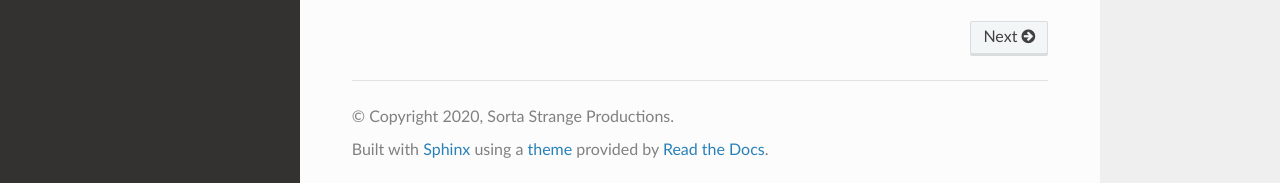
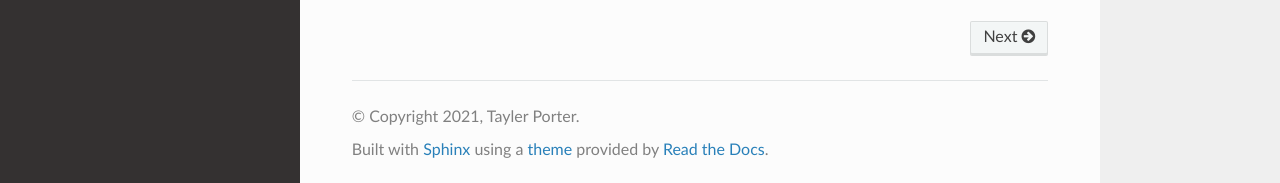
Before and after one commit to tayler6000/pyVoIP, a Sphinx documentation site: the page built from docs/index.rst, in a window 1280 px wide and 900 px high, scrolled down 651 px. Shown: the part 714-897 px from the top of the window. Built offline with Sphinx 7.4.7 and the Read the Docs theme 2.0.0, drawn with Linux system fonts in a browser that asks for light colours.

```diff
--- a/docs/conf.py
+++ b/docs/conf.py
@@ -20,11 +20,11 @@ import sphinx_rtd_theme
 # -- Project information -----------------------------------------------------
 
 project = 'pyVoIP'
-copyright = '2020, Sorta Strange Productions'
+copyright = '2021, Tayler Porter'
 author = 'Tayler J Porter'
 
 # The full version, including alpha/beta/rc tags
-release = '0.5.0 Beta'
+release = '1.6.0'
 
 master_doc = 'index'
 
--- a/pyVoIP/__init__.py
+++ b/pyVoIP/__init__.py
@@ -1,7 +1,7 @@
 
 __all__ = ['SIP', 'RTP', 'VoIP']
 
-version_info = (1, 5, 1)
+version_info = (1, 6, 0)
 
 __version__ = ".".join([str(x) for x in version_info])
 
```
